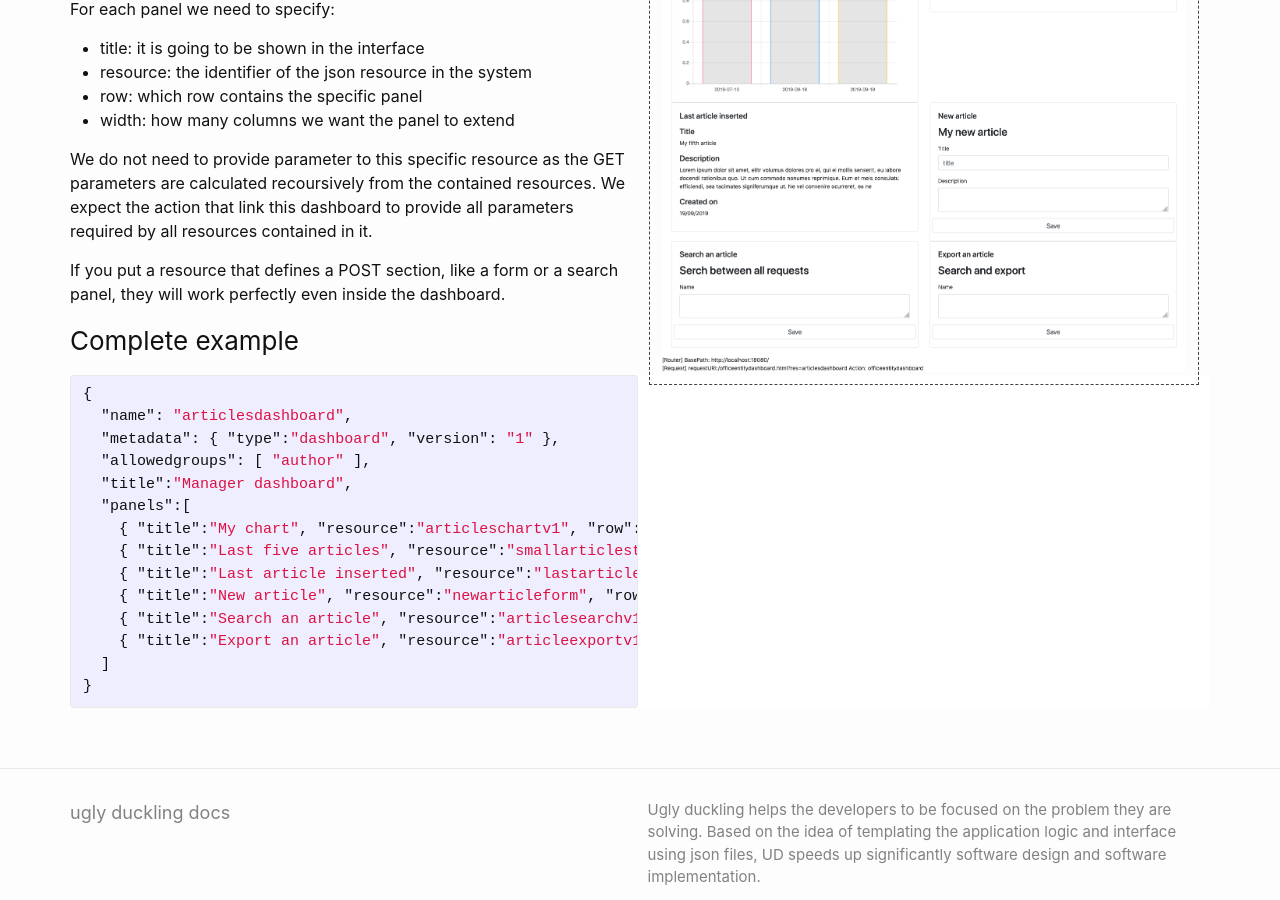
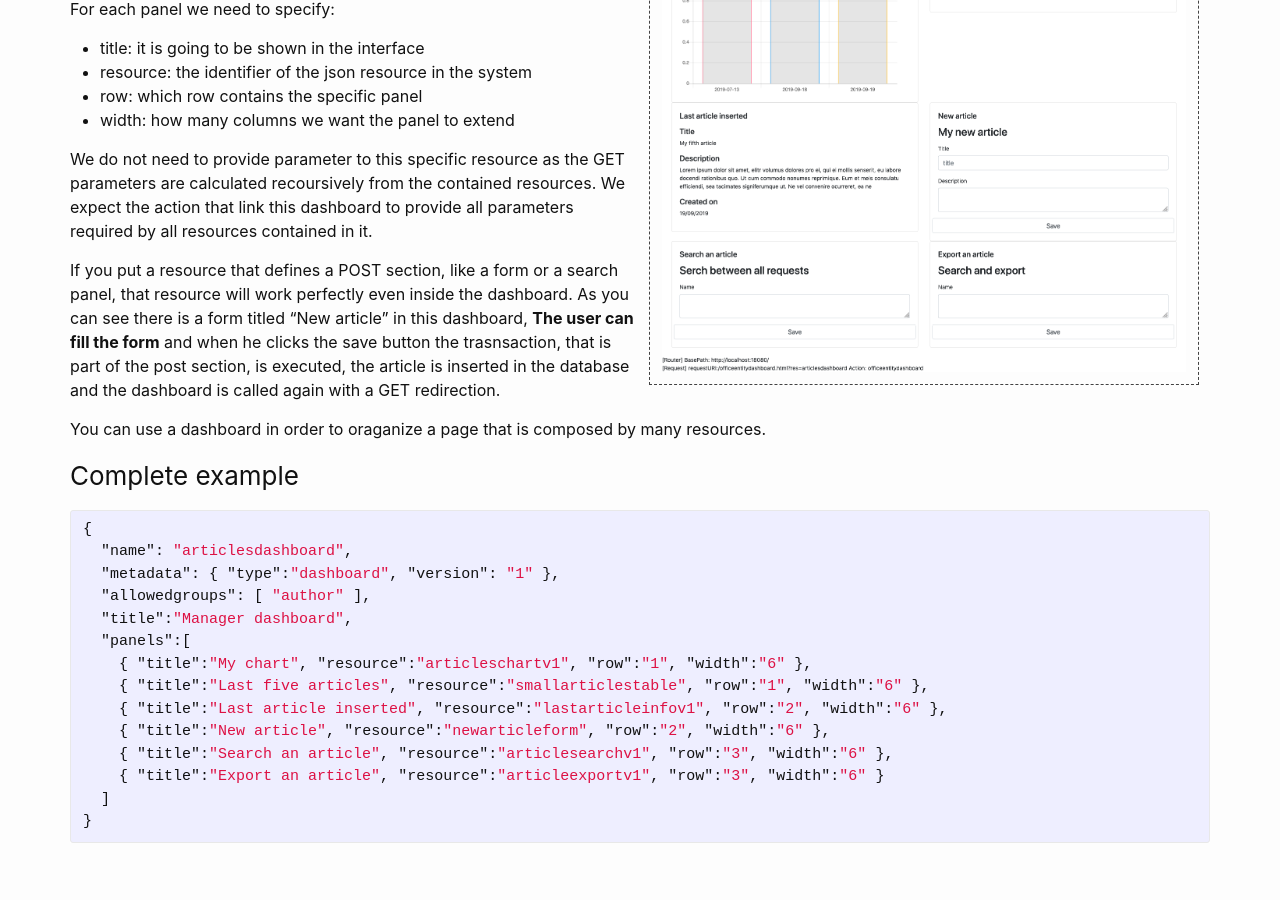
Before and after one commit to fabiomattei/uddocs, a Jekyll site: the page built from _docs/dashboard.md, in a window 1280 px wide and 900 px high, scrolled down 365 px. Built offline with Jekyll 4.4.1, drawn with Linux system fonts in a browser that asks for light colours.

Commit message:
completing dashboard page test

```diff
--- a/_docs/dashboard.md
+++ b/_docs/dashboard.md
@@ -19,7 +19,9 @@ For each panel we need to specify:
 
 We do not need to provide parameter to this specific resource as the GET parameters are calculated recoursively from the contained resources. We expect the action that link this dashboard to provide all parameters required by all resources contained in it.
 
-If you put a resource that defines a POST section, like a form or a search panel, they will work perfectly even inside the dashboard.
+If you put a resource that defines a POST section, like a form or a search panel, that resource will work perfectly even inside the dashboard. As you can see there is a form titled "New article" in this dashboard, **The user can fill the form** and when he clicks the save button the trasnsaction, that is part of the post section, is executed, the article is inserted in the database and the dashboard is called again with a GET redirection.
+
+You can use a dashboard in order to oraganize a page that is composed by many resources.
 
 ### Complete example
 
```
